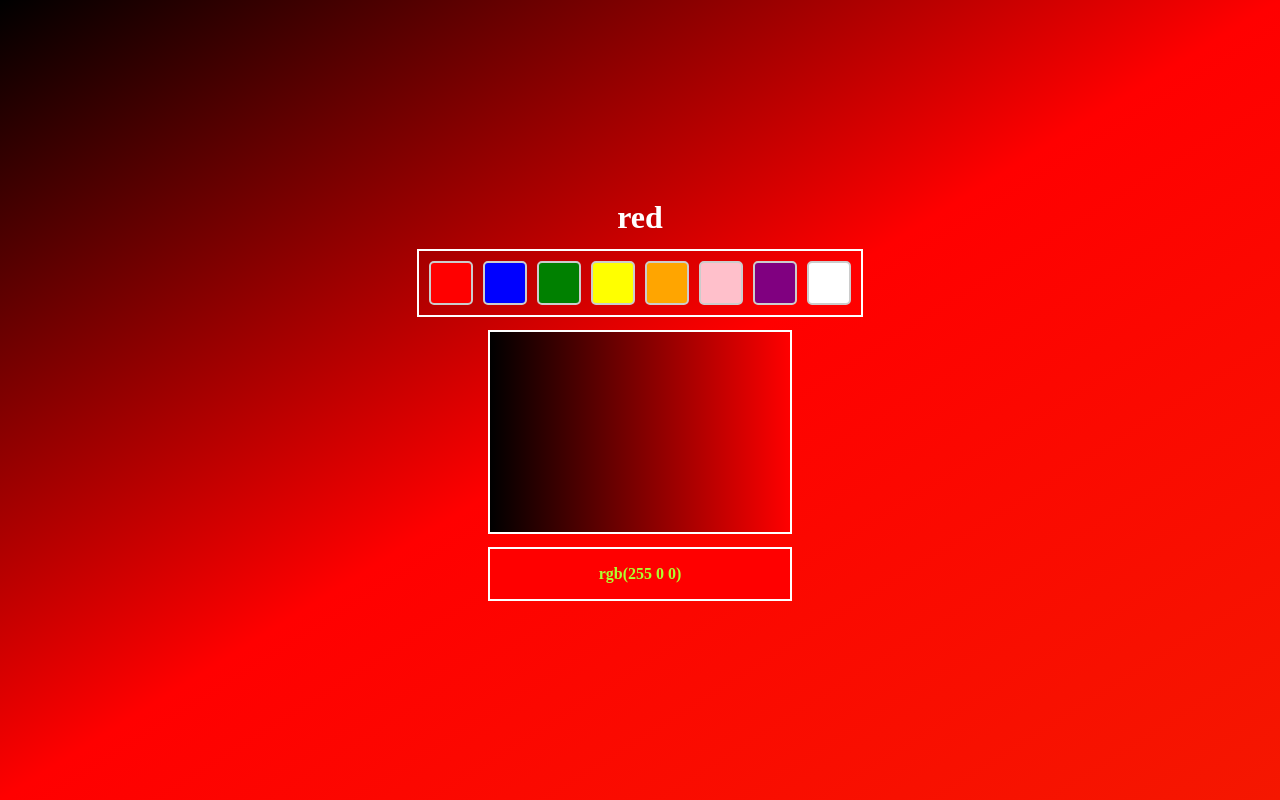
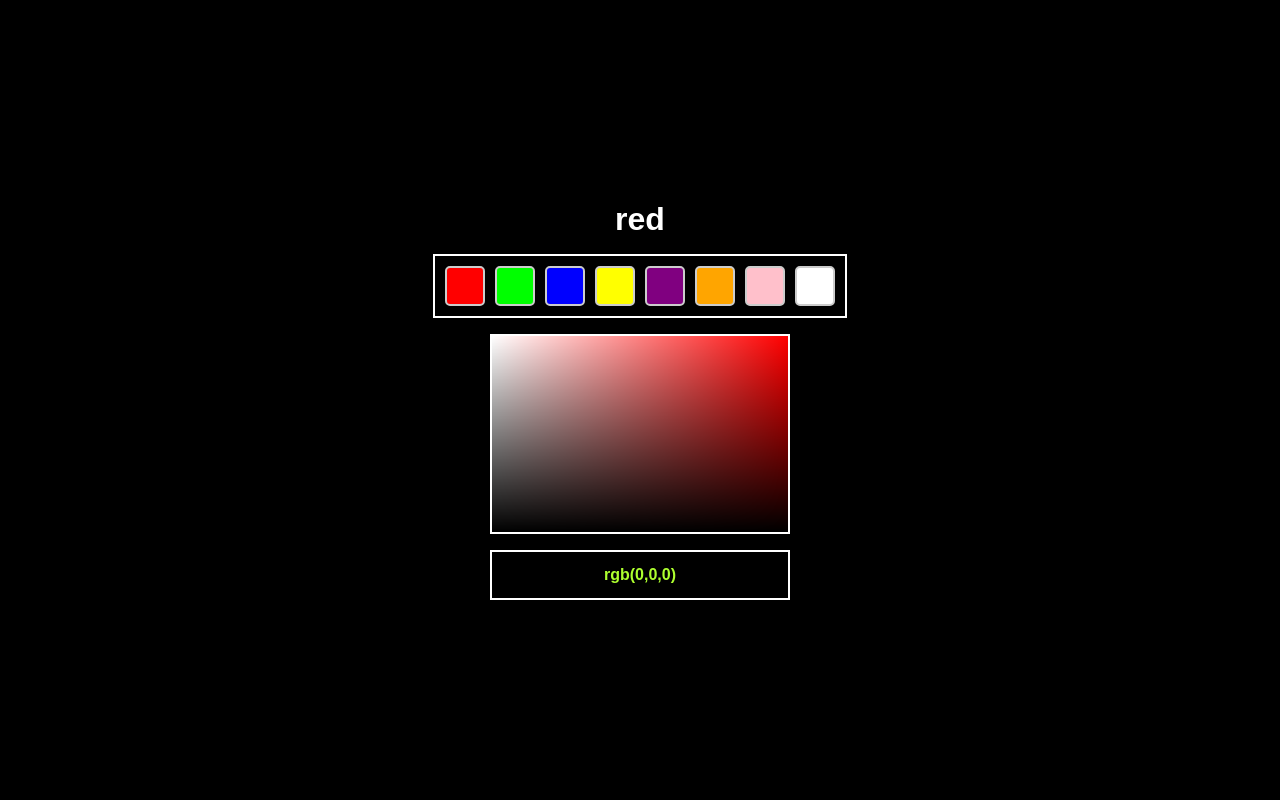
Before and after one commit to Ankit-Dalei/Color, a plain HTML site: page index.html in a window 1280 px wide. Both pictures are taken after a click on the element 451 px from the left and 283 px from the top of the page. Drawn offline with Linux system fonts and the light colour scheme.

Commit message:
commit change

```diff
--- a/index.html
+++ b/index.html
@@ -1,45 +1,36 @@
 <!DOCTYPE html>
 <html lang="en">
 <head>
-    <meta charset="UTF-8">
-    <meta name="viewport" content="width=device-width, initial-scale=1.0">
-    <title>Document</title>
+  <meta charset="UTF-8" />
+  <meta name="viewport" content="width=device-width, initial-scale=1.0"/>
+  <title>Approx Color Picker (No getImageData)</title>
   <style>
-        *{
+    * {
+      margin: 0;
       padding: 0;
-            margin: 0;
+      box-sizing: border-box;
     }
-        .header{
+
+    body {
+      font-family: sans-serif;
+    }
+
+    .header {
       height: 100vh;
-            width: 100%;
-            background-color: rgb(0, 0, 0);
+      background: black;
       display: flex;
       align-items: center;
       justify-content: center;
       flex-direction: column;
-            gap: 13px;
+      gap: 16px;
     }
-        #box{
-            height: 50px;
-            width: 300px;
-            border: 2px solid white;
-            display: flex;
-            align-items: center;
-            justify-content: center;
-            color: greenyellow;
-            font-weight: bold;
-        }
-        #h1{
-            color: white;
-        }
+
     #colorPicker {
       display: flex;
       flex-wrap: wrap;
       gap: 10px;
       padding: 10px;
-            height: auto;
-            width: auto;
-            border: 2px solid rgb(255, 255, 255);
+      border: 2px solid white;
     }
 
     .color-box {
@@ -50,9 +41,28 @@
       cursor: pointer;
     }
 
-        .color-box:hover {
-          border-color: #664545;
-          transform: scale(1.1);
+    #colorChanger {
+      width: 300px;
+      height: 200px;
+      border: 2px solid white;
+      position: relative;
+      background: linear-gradient(to right, white, red), linear-gradient(to bottom, transparent, black);
+      background-blend-mode: multiply;
+    }
+
+    #box {
+      height: 50px;
+      width: 300px;
+      border: 2px solid white;
+      color: greenyellow;
+      font-weight: bold;
+      display: flex;
+      align-items: center;
+      justify-content: center;
+    }
+
+    #h1 {
+      color: white;
     }
   </style>
 </head>
@@ -61,84 +71,72 @@
     <h1 id="h1">Select a color</h1>
     <div id="colorPicker"></div>
     <div id="colorChanger"></div>
-        <div id="box"></div>
+    <div id="box">rgb(0,0,0)</div>
   </div>
+
   <script>
-        const picker = document.getElementById("colorPicker");
+    const colorPicker = document.getElementById("colorPicker");
+    const colorChanger = document.getElementById("colorChanger");
+    const box = document.getElementById("box");
     const h1 = document.getElementById("h1");
-        let colorChanger=document.getElementById('colorChanger');
-        let header=document.getElementById('header');
-        let box=document.getElementById('box');
-        let selector=null;
-        let mappedX=null;
-        let mappedY=null;
-        let mappedZ=null;
+    const header = document.getElementById("header");
 
+    let base = { r: 255, g: 0, b: 0 };
 
-
-        // creating pickers
     const colors = [
       { name: "red", r: 255, g: 0, b: 0 },
+      { name: "green", r: 0, g: 255, b: 0 },
       { name: "blue", r: 0, g: 0, b: 255 },
-          { name: "green", r: 0, g: 128, b: 0 },
       { name: "yellow", r: 255, g: 255, b: 0 },
+      { name: "purple", r: 128, g: 0, b: 128 },
       { name: "orange", r: 255, g: 165, b: 0 },
       { name: "pink", r: 255, g: 192, b: 203 },
-          { name: "purple", r: 128, g: 0, b: 128 },
       { name: "white", r: 255, g: 255, b: 255 }
     ];
 
-
     colors.forEach(color => {
-            console.log(color)
-          const boxs = document.createElement("div");
-          boxs.className = "color-box";
-          boxs.style.backgroundColor = color.name;
-
-          boxs.addEventListener("click", () => {
-            document.body.style.backgroundColor = color.name;
-            h1.innerText=`${color.name}`
-            mappedX=color.g
-            mappedY=color.r
-            mappedZ=color.b
-            colorChanger.style.background=`linear-gradient(to right,rgb(0,0,0), rgb(${mappedY} ${mappedX} ${mappedZ}))`
-            header.style.background=`linear-gradient(to right bottom,rgb(0,0,0), rgb(${mappedY} ${mappedX} ${mappedX}) , rgb(${mappedY-10} ${mappedX+23} ${mappedX-20}))`
-            box.style.backgroundColor=`rgb(${mappedY} ${mappedX} ${mappedZ}) `
-            box.innerText=`rgb(${mappedY} ${mappedX} ${mappedZ}) `
-            selector=color
+      const div = document.createElement("div");
+      div.className = "color-box";
+      div.style.backgroundColor = `rgb(${color.r}, ${color.g}, ${color.b})`;
+      div.addEventListener("click", () => {
+        base = color;
+        h1.innerText = color.name;
+        colorChanger.style.background = `
+          linear-gradient(to right, white, rgb(${base.r}, ${base.g}, ${base.b})),
+          linear-gradient(to bottom, transparent, black)
+        `;
+        colorChanger.style.backgroundBlendMode = "multiply";
+      });
+      colorPicker.appendChild(div);
     });
 
-          picker.appendChild(boxs);
+    function clamp(v) {
+      return Math.min(255, Math.max(0, Math.floor(v)));
+    }
+
+    colorChanger.addEventListener("mousemove", (e) => {
+      const rect = colorChanger.getBoundingClientRect();
+      const x = e.clientX - rect.left;
+      const y = e.clientY - rect.top;
+
+      const xRatio = x / rect.width;   // 0 to 1 → blend with white
+      const yRatio = y / rect.height;  // 0 to 1 → blend with black
+
+      // Blend toward white then darken with black
+      let r = base.r + (255 - base.r) * (1 - xRatio);
+      let g = base.g + (255 - base.g) * (1 - xRatio);
+      let b = base.b + (255 - base.b) * (1 - xRatio);
+
+      // Apply darkening (blend with black)
+      r = clamp(r * (1 - yRatio));
+      g = clamp(g * (1 - yRatio));
+      b = clamp(b * (1 - yRatio));
+
+      const rgb = `rgb(${r}, ${g}, ${b})`;
+      box.innerText = rgb;
+      box.style.backgroundColor = rgb;
+      header.style.background = `linear-gradient(to right bottom, black, ${rgb})`;
     });
-
-
-
-        // // createChange color design
-        colorChanger.style.height='200px'
-        colorChanger.style.width='300px'
-        colorChanger.style.border=`2px solid white`
-
-
-        // change color logic
-        function mapClamped(value, inMin, inMax, outMin, outMax) {
-            const mapped = (value - inMin) * (outMax - outMin) / (inMax - inMin) + outMin;
-            return Math.min(outMax, Math.max(outMin, Math.floor(mapped)));
-        }
-        colorChanger.addEventListener("mousemove",(e)=>{
-            const rect = colorChanger.getBoundingClientRect();
-            const x = Math.trunc(e.clientX - rect.left);
-            const y = Math.trunc(e.clientY - rect.top);
-
-            mappedX = mapClamped(y, 0, rect.height, 0, 255);
-            mappedY = mapClamped(x, 0, rect.width, 0, 255);
-
-            console.log(x,y);
-            colorChanger.style.backgroundColor=`rgb(${mappedY} ${mappedX} ${mappedX}) `
-            box.style.backgroundColor=`rgb(${mappedY} ${mappedX} ${mappedX}) `
-            colorChanger.style.background=`linear-gradient(to right,rgb(0,0,0), rgb(${mappedY} ${mappedX} ${mappedX}))`
-            box.innerText=`rgb(${mappedY} ${mappedX} ${mappedX}) `
-            header.style.background=`linear-gradient(to right bottom,rgb(0,0,0), rgb(${mappedY} ${mappedX} ${mappedX}) , rgb(${mappedY-10} ${mappedX+23} ${mappedX-20}), rgb(${mappedY+10} ${mappedX-23} ${mappedX+20}))`
-        })
   </script>
 </body>
 </html>
```
Lines whose indentation alone changed are shown as unchanged.
